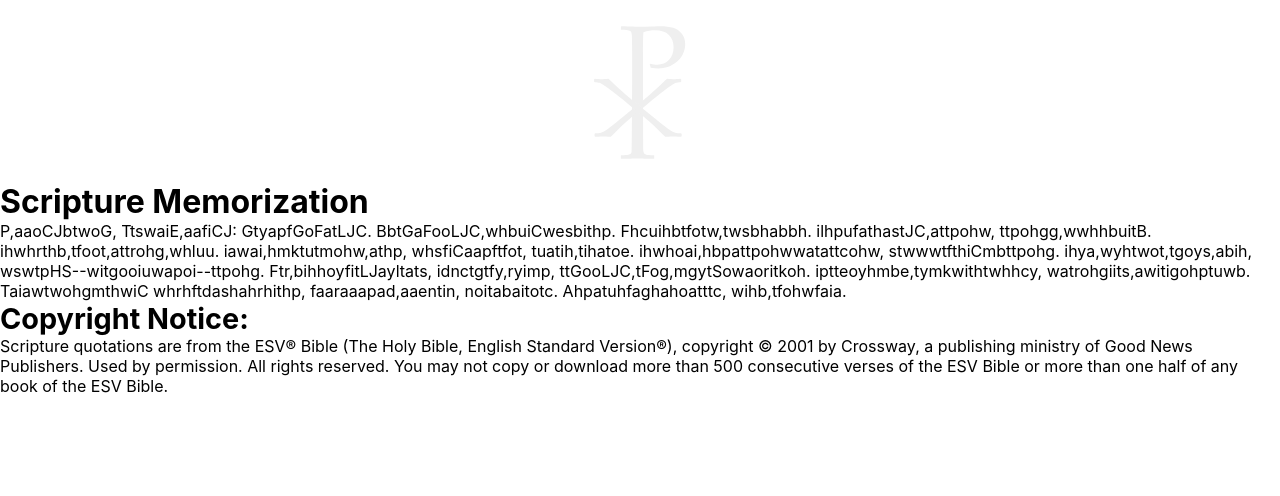
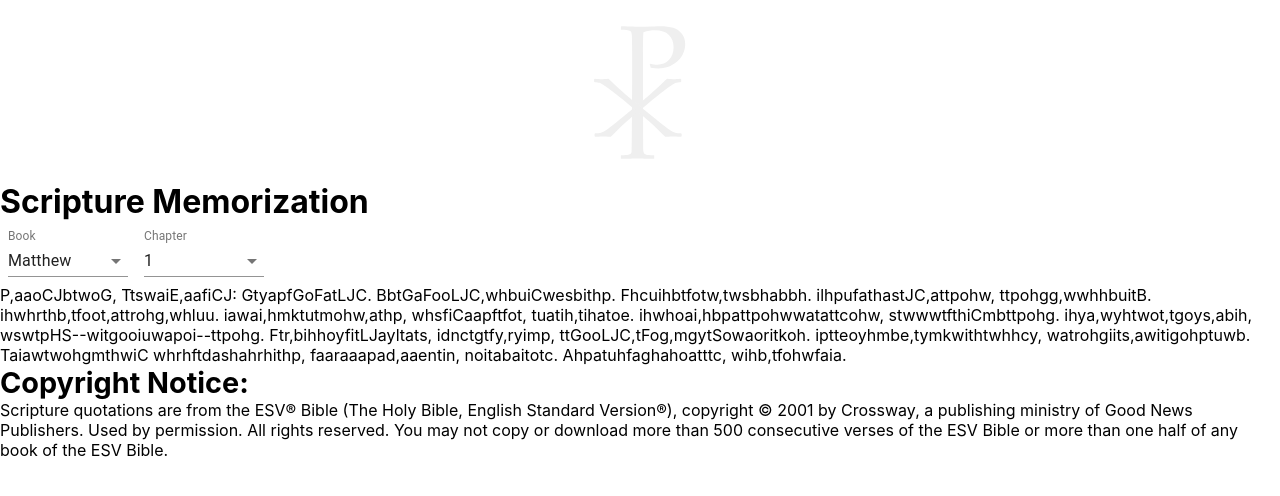
Before and after one commit to austintheriot/memorize-scripture, a React (Create React App) app: page / in a window 1280 px wide. Shown: the top 496 px of the page. Built offline with nearby package versions, Linux system fonts and the light colour scheme.

Commit message:
created book & chapter input elements

```diff
--- a/src/App.tsx
+++ b/src/App.tsx
@@ -3,12 +3,94 @@ import './App.scss';
 import styles from './App.module.scss';
 
 import logo from './images/chirho-light.svg';
+import { makeStyles } from '@material-ui/core/styles';
+import InputLabel from '@material-ui/core/InputLabel';
+import MenuItem from '@material-ui/core/MenuItem';
+import FormControl from '@material-ui/core/FormControl';
+import Select from '@material-ui/core/Select';
 
-function App() {
+import booksArray, { bookChapters } from './booksArray';
+
+const useStyles = makeStyles((theme) => ({
+	formControl: {
+		margin: theme.spacing(1),
+		minWidth: 120,
+	},
+	selectEmpty: {
+		marginTop: theme.spacing(2),
+	},
+}));
+
+export default function App() {
+	const classes = useStyles();
+	const [book, setBook] = React.useState('Matthew');
+	const [chapter, setChapter] = React.useState('1');
+	const [numberOfChapters, setNumberOfChapters] = React.useState(28);
+
+	const handleBookChange = (
+		e: React.ChangeEvent<{
+			name?: string | undefined;
+			value: unknown;
+		}>
+	) => {
+		const bookString = e.target.value;
+		if (typeof bookString === 'string') {
+			setBook(bookString); //set selected option
+			let newNumberOfChapters = bookChapters[bookString]; //get chapter numbers
+			setNumberOfChapters(newNumberOfChapters); //set chapter numbers
+		}
+	};
+
+	const handleChapterChange = (
+		e: React.ChangeEvent<{
+			name?: string | undefined;
+			value: unknown;
+		}>
+	) => {
+		if (typeof e.target.value === 'string') {
+			setChapter(e.target.value);
+		}
+	};
+
+	//create chapter input options based on book of the bible
+	let chapterArray = [];
+	for (let i = 1; i <= numberOfChapters; i++) {
+		chapterArray.push(i);
+	}
+	chapterArray = chapterArray.map((el) => (
+		<MenuItem value={el.toString()} key={el}>
+			{el}
+		</MenuItem>
+	));
+
 	return (
 		<div className='App'>
 			<img src={logo} alt='logo' className={styles.logo} />
 			<h1>Scripture Memorization</h1>
+			<FormControl className={classes.formControl}>
+				<InputLabel id='bible-book'>Book</InputLabel>
+				<Select
+					labelId='bible-book'
+					id='bible-book'
+					value={book}
+					onChange={handleBookChange}>
+					{booksArray.map((bookString) => (
+						<MenuItem value={bookString} key={bookString}>
+							{bookString}
+						</MenuItem>
+					))}
+				</Select>
+			</FormControl>
+			<FormControl className={classes.formControl}>
+				<InputLabel id='bible-chapter'>Chapter</InputLabel>
+				<Select
+					labelId='bible-chapter'
+					id='bible-chapter'
+					value={chapter}
+					onChange={handleChapterChange}>
+					{chapterArray}
+				</Select>
+			</FormControl>
 			<p>
 				P,aaoCJbtwoG, TtswaiE,aafiCJ: GtyapfGoFatLJC.
 				BbtGaFooLJC,whbuiCwesbithp. Fhcuihbtfotw,twsbhabbh.
@@ -32,5 +114,3 @@ function App() {
 		</div>
 	);
 }
-
-export default App;
--- /dev/null
+++ b/src/booksArray.ts
@@ -0,0 +1,141 @@
+interface BookChapters {
+	[book: string]: number;
+}
+
+export default [
+	'Genesis',
+	'Exodus',
+	'Leviticus',
+	'Numbers',
+	'Deuteronomy',
+	'Joshua',
+	'Judges',
+	'Ruth',
+	'1 Samuel',
+	'2 Samuel',
+	'1 Kings',
+	'2 Kings',
+	'1 Chronicles',
+	'2 Chronicles',
+	'Ezra',
+	'Nehemiah',
+	'Esther',
+	'Job',
+	'Psalms',
+	'Proverbs',
+	'Ecclesiastes',
+	'Song of Solomon',
+	'Isaiah',
+	'Jeremiah',
+	'Lamentations',
+	'Ezekiel',
+	'Daniel',
+	'Hosea',
+	'Joel',
+	'Amos',
+	'Obadiah',
+	'Jonah',
+	'Micah',
+	'Nahum',
+	'Habakkuk',
+	'Zephaniah',
+	'Haggai',
+	'Zechariah',
+	'Malachi',
+	'Matthew',
+	'Mark',
+	'Luke',
+	'John',
+	'Acts',
+	'Romans',
+	'1 Corinthians',
+	'2 Corinthians',
+	'Galatians',
+	'Ephesians',
+	'Philippians',
+	'Colossians',
+	'1 Thessalonians',
+	'2 Thessalonians',
+	'1 Timothy',
+	'2 Timothy',
+	'Titus',
+	'Philemon',
+	'Hebrews',
+	'James',
+	'1 Peter',
+	'2 Peter',
+	'1 John',
+	'2 John',
+	'3 John',
+	'Jude',
+	'Revelation',
+];
+
+export const bookChapters: BookChapters = {
+	Genesis: 50,
+	Exodus: 40,
+	Leviticus: 27,
+	Numbers: 36,
+	Deuteronomy: 34,
+	Joshua: 24,
+	Judges: 21,
+	Ruth: 4,
+	'1 Samuel': 31,
+	'2 Samuel': 24,
+	'1 Kings': 22,
+	'2 Kings': 25,
+	'1 Chronicles': 29,
+	'2 Chronicles': 36,
+	Ezra: 10,
+	Nehemiah: 13,
+	Esther: 10,
+	Job: 42,
+	Psalms: 150,
+	Proverbs: 31,
+	Ecclesiastes: 12,
+	'Song of Solomon': 8,
+	Isaiah: 66,
+	Jeremiah: 52,
+	Lamentations: 5,
+	Ezekiel: 48,
+	Daniel: 12,
+	Hosea: 14,
+	Joel: 3,
+	Amos: 9,
+	Obadiah: 1,
+	Jonah: 4,
+	Micah: 7,
+	Nahum: 3,
+	Habakkuk: 3,
+	Zephaniah: 3,
+	Haggai: 2,
+	Zechariah: 14,
+	Malachi: 4,
+	Matthew: 28,
+	Mark: 16,
+	Luke: 24,
+	John: 21,
+	Acts: 28,
+	Romans: 16,
+	'1 Corinthians': 16,
+	'2 Corinthians': 13,
+	Galatians: 6,
+	Ephesians: 6,
+	Philippians: 4,
+	Colossians: 4,
+	'1 Thessalonians': 5,
+	'2 Thessalonians': 3,
+	'1 Timothy': 6,
+	'2 Timothy': 4,
+	Titus: 3,
+	Philemon: 1,
+	Hebrews: 13,
+	James: 5,
+	'1 Peter': 5,
+	'2 Peter': 3,
+	'1 John': 5,
+	'2 John': 1,
+	'3 John': 1,
+	Jude: 1,
+	Revelation: 22,
+};
```
